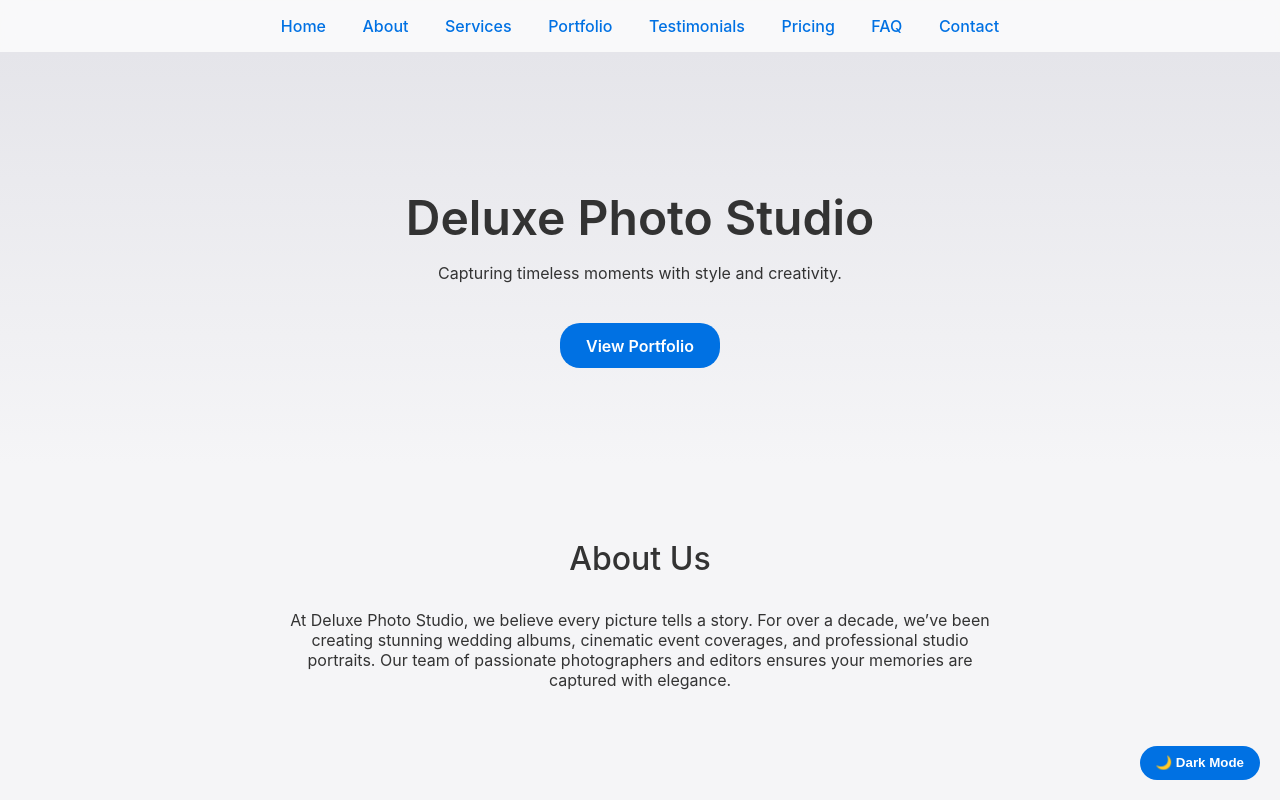
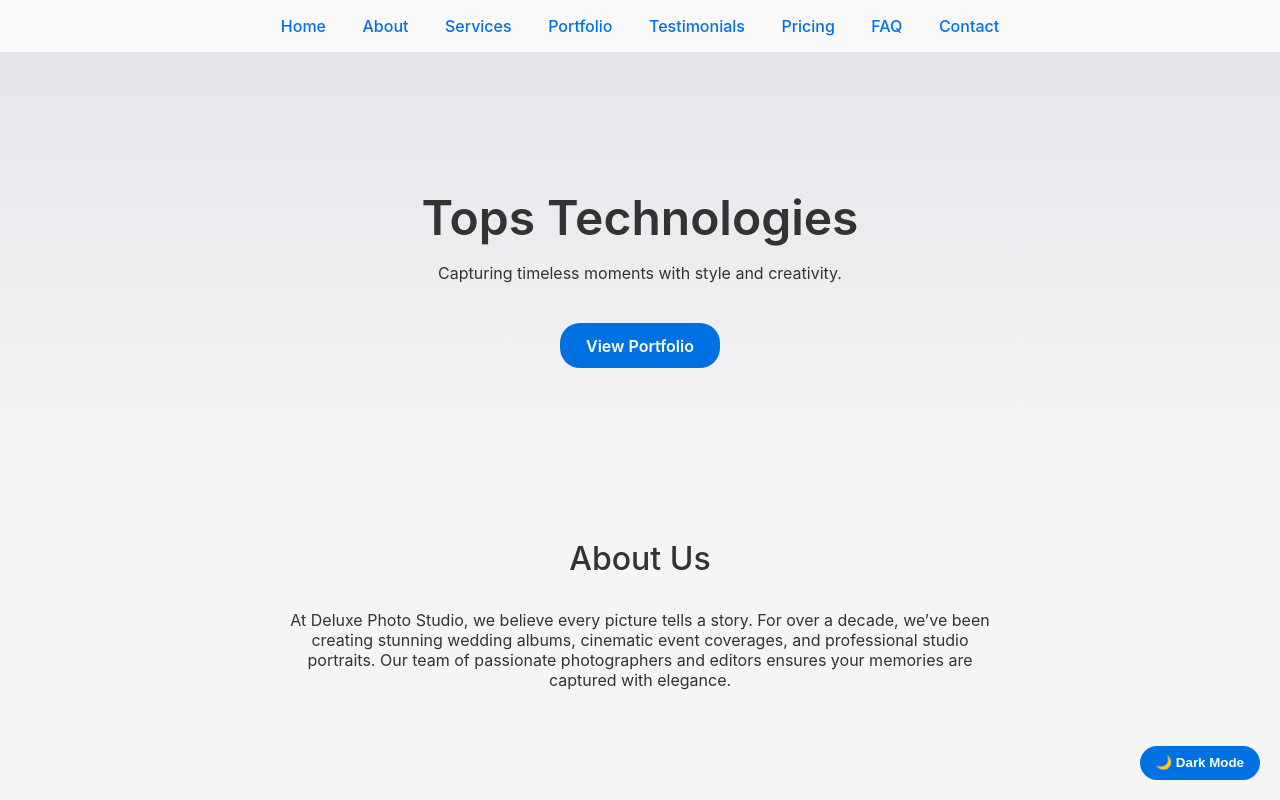
Before and after one commit to arsalan9997/static-ci-cd--new, a plain HTML site: page index.html in a window 1280 px wide. Shown: the top 800 px of the page. Drawn offline with Linux system fonts and the light colour scheme.

Commit message:
index.html

```diff
--- a/index.html
+++ b/index.html
@@ -3,7 +3,7 @@
 <head>
   <meta charset="UTF-8">
   <meta name="viewport" content="width=device-width, initial-scale=1">
-  <title>umang Photo Studio</title>
+  <title>Tops Technologies</title>
   <style>
     body {
       margin: 0;
@@ -223,7 +223,7 @@
   </header>
 
   <section id="overview" class="hero">
-    <h1>Deluxe Photo Studio</h1>
+    <h1>Tops Technologies</h1>
     <p>Capturing timeless moments with style and creativity.</p>
     <a href="#portfolio" class="btn">View Portfolio</a>
   </section>
```
